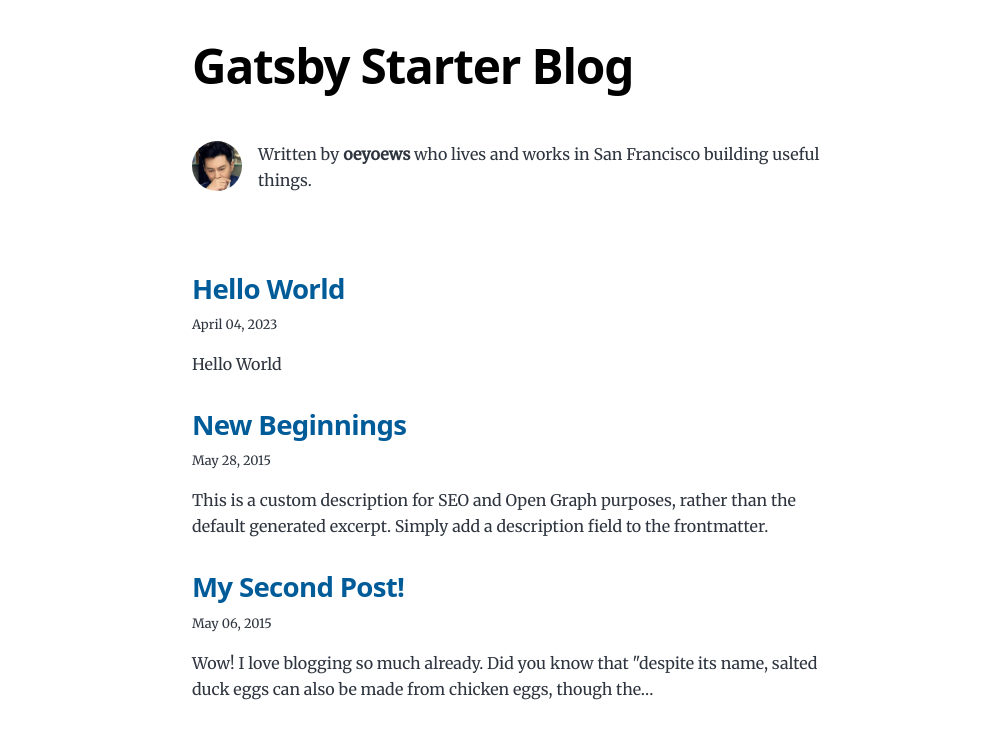
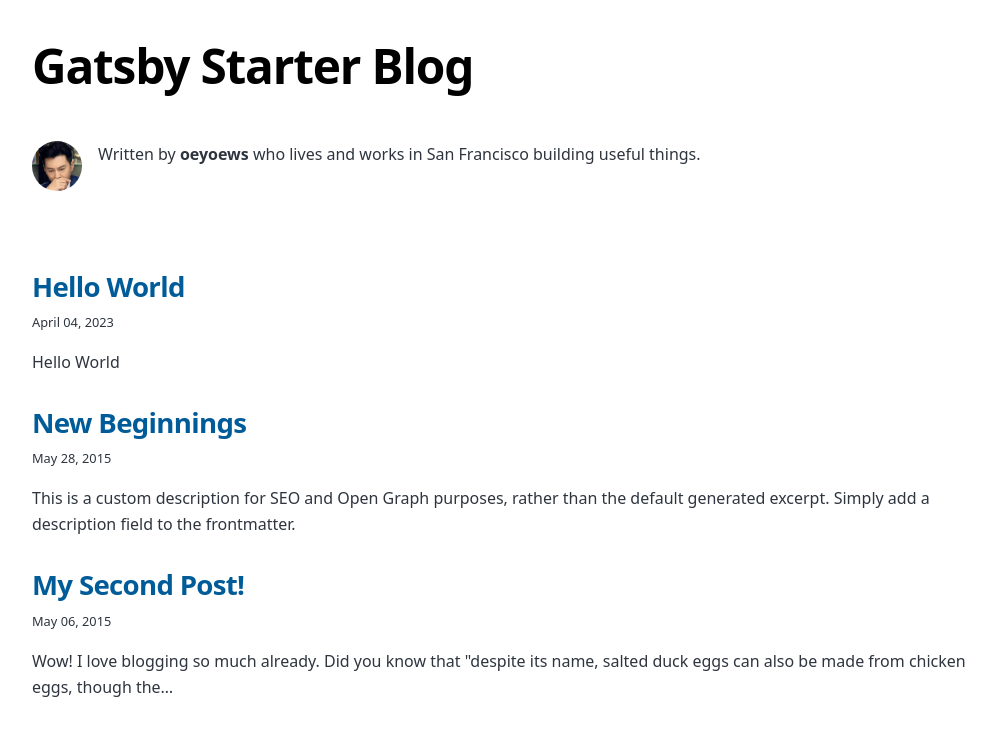
Before and after one commit to oeyoews/gatsby-starter-blog, a Gatsby site: page / in a window 1280 px wide. Shown: the whole page, without its empty margins (132-1128 px from the left). Built offline with nearby package versions, Linux system fonts and the light colour scheme; Gatsby itself is replaced by a stand-in of ours.

Commit message:
feat: change post width

```diff
--- a/src/style.css
+++ b/src/style.css
@@ -7,7 +7,7 @@
   --maxWidth-md: 28rem;
   --maxWidth-lg: 32rem;
   --maxWidth-xl: 36rem;
-  --maxWidth-2xl: 42rem;
+  --maxWidth-2xl: 62rem;
   --maxWidth-3xl: 48rem;
   --maxWidth-4xl: 56rem;
   --maxWidth-full: "100%";
@@ -329,3 +329,7 @@
     list-style-position: inside;
   }
 }
+
+body {
+  font-family: system-ui;
+}
```
Also changed, not shown: README.md.
